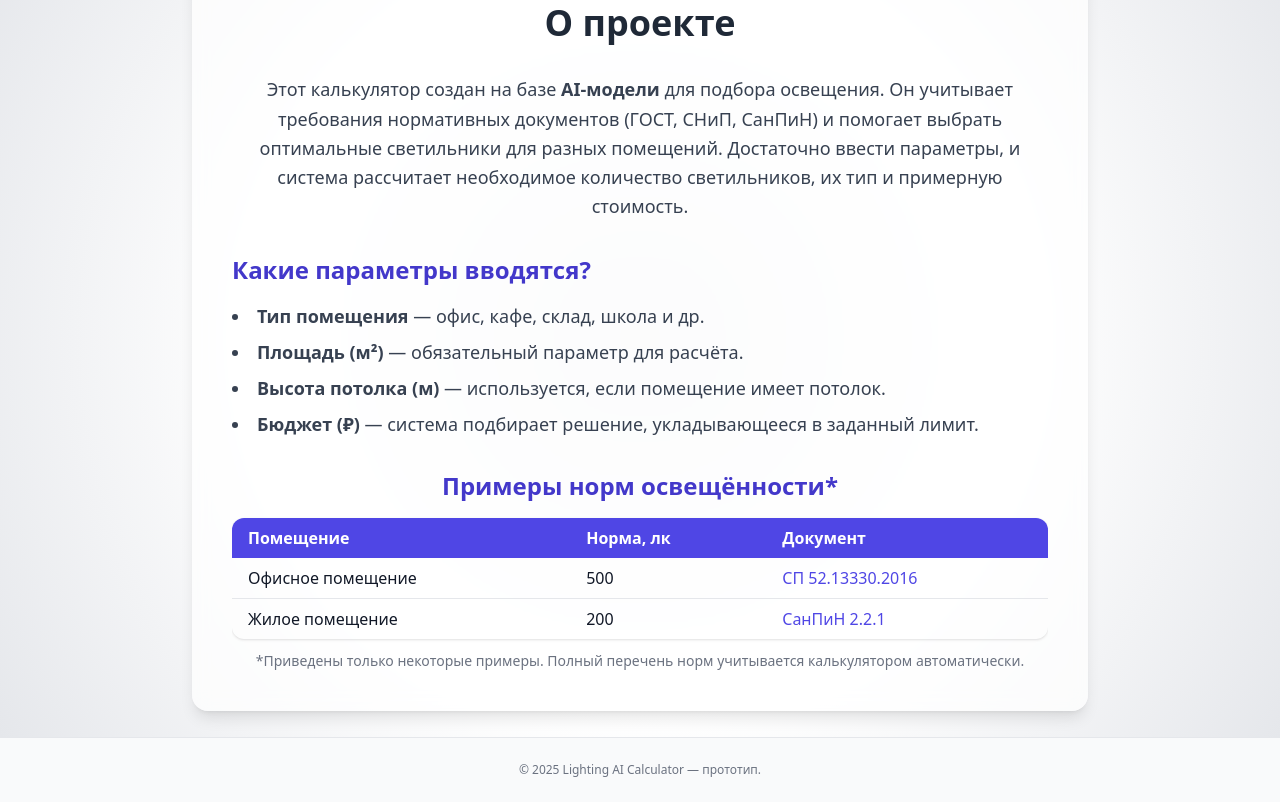
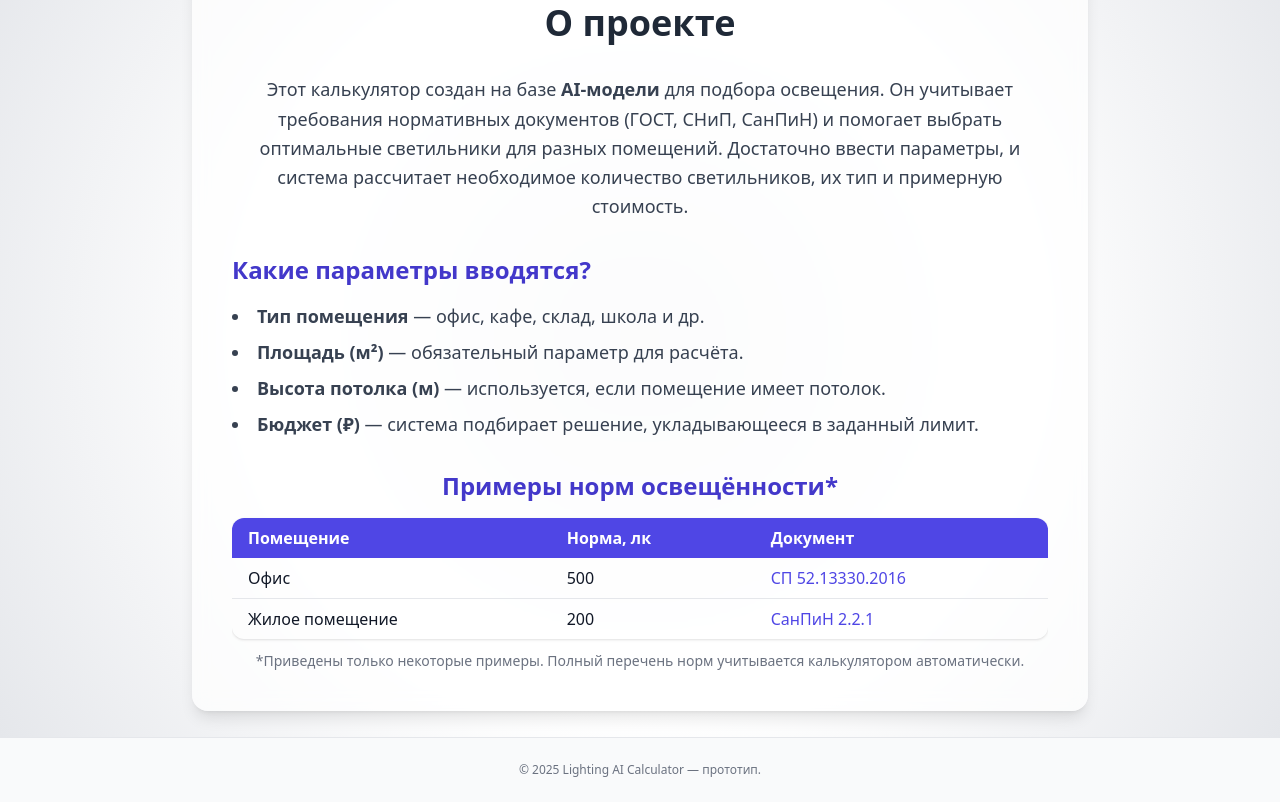
Before and after one commit to LevMedianik/AI_lighting_suggestion_calculator, a plain HTML site: page static/index.html in a window 1280 px wide. Shown: the part 1663-2465 px from the top of the page. Drawn offline with nearby package versions, Linux system fonts and the light colour scheme.

Commit message:
Update index.html

```diff
--- a/static/index.html
+++ b/static/index.html
@@ -88,7 +88,7 @@
               <option>Лестничная клетка</option>
               <option>Музейный зал</option>
               <option>Обеденный зал (ресторан/столовая)</option>
-              <option>Офисное помещение</option>
+              <option>Офис</option>
               <option>Парковка</option>
               <option>Производственные (грубые работы)</option>
               <option>Производственные (общее)</option>
@@ -199,7 +199,7 @@
           </thead>
           <tbody class="divide-y">
             <tr class="hover:bg-indigo-50">
-              <td class="px-4 py-2">Офисное помещение</td>
+              <td class="px-4 py-2">Офис</td>
               <td class="px-4 py-2">500</td>
               <td class="px-4 py-2">
                 <a href="https://kola.rosavtodor.gov.ru/storage/app/media/kola/uploaded-files/08-16-sp-52133302016-estestvennoe-i-iskusstvennoe-osveshchenie-aktualizirovannaya-redaktsiya-snip-23-05-95-1.pdf"
```
